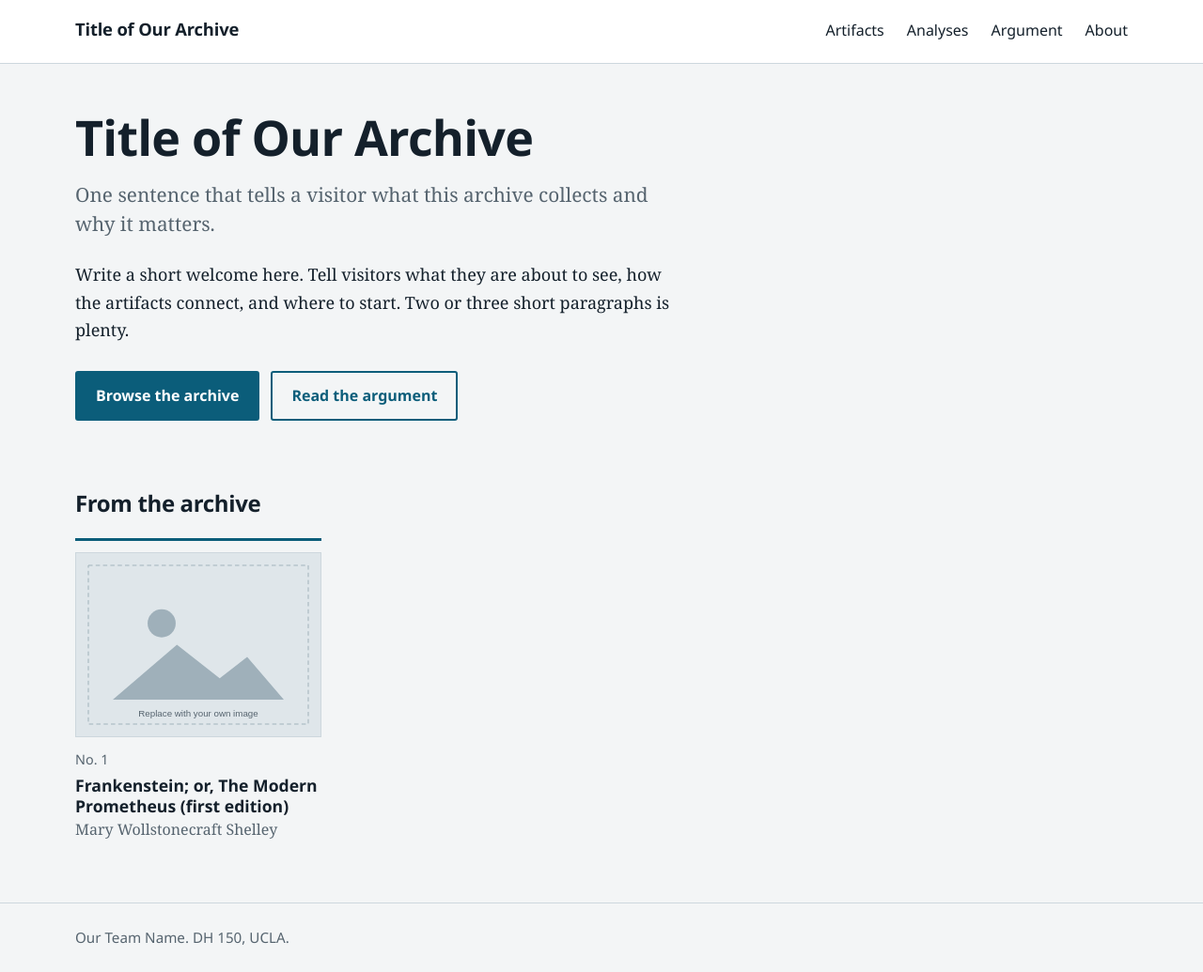
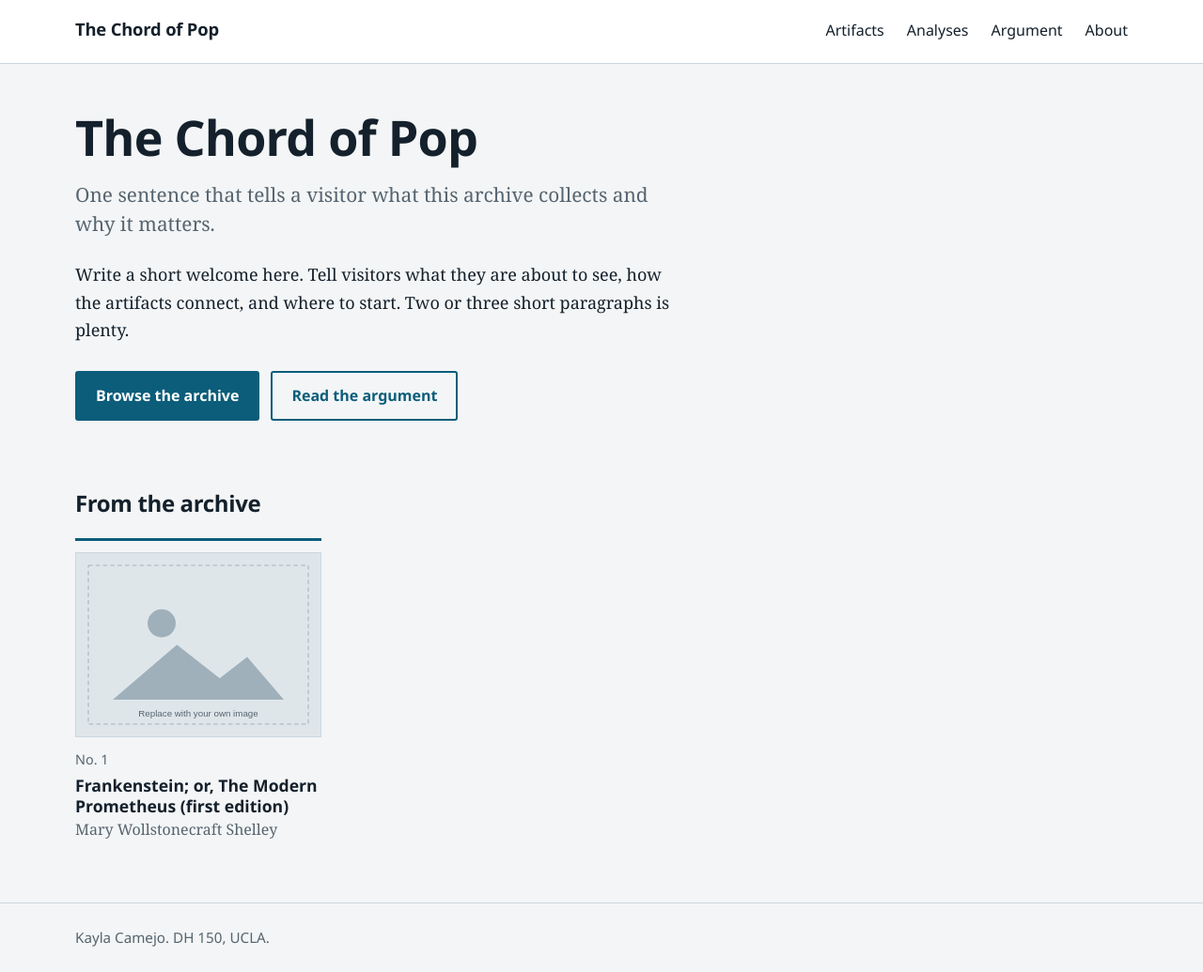
Before and after one commit to kaylacamejo50-wq/dh-150, a Jekyll site: the page built from index.md, in a window 1280 px wide. Shown: the whole page at 94% size. Built offline with Jekyll 4.4.1, drawn with Linux system fonts in a browser that asks for light colours.

Commit message:
Update site title and team name in config

```diff
--- a/_config.yml
+++ b/_config.yml
@@ -2,15 +2,15 @@
 # SITE SETTINGS: edit the three lines marked CHANGE ME.
 # ------------------------------------------------------------
 
-title: "Title of Our Archive"          # CHANGE ME: the name of your archive
-team: "Our Team Name"                  # CHANGE ME: your team name
+title: "The Chord of Pop"          # CHANGE ME: the name of your archive
+team: "Kayla Camejo"                  # CHANGE ME: your team name
 description: "One sentence about what this archive collects and why."
 course: "DH 150, UCLA"
 accent_color: "#0b5d7a"                # optional: any hex color for links and buttons
 
 # IMPORTANT. CHANGE ME: put a slash, then your repository name exactly.
 # Example: if your repository is called dh150-red-team, write "/dh150-red-team"
-baseurl: "/YOUR-REPOSITORY-NAME"
+baseurl: "/dh-150"
 url: ""
 
 # ------------------------------------------------------------
```
